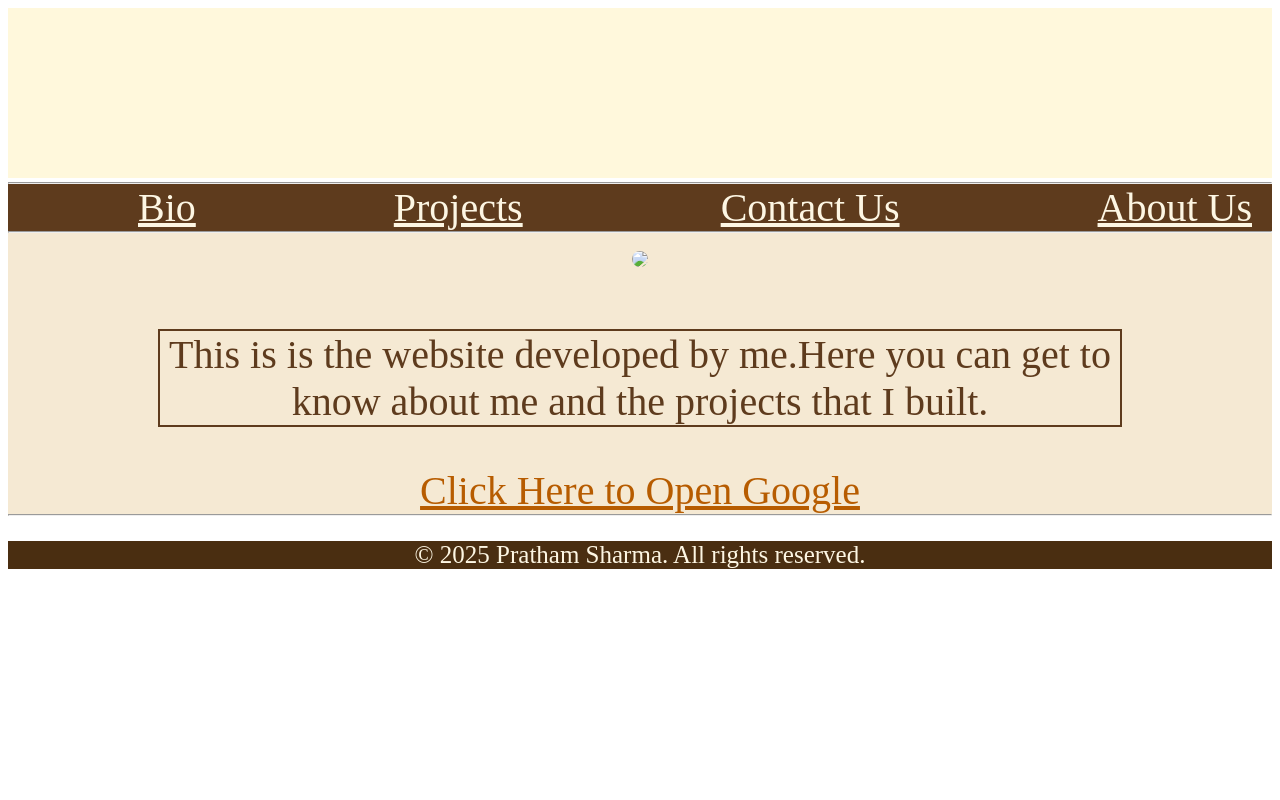
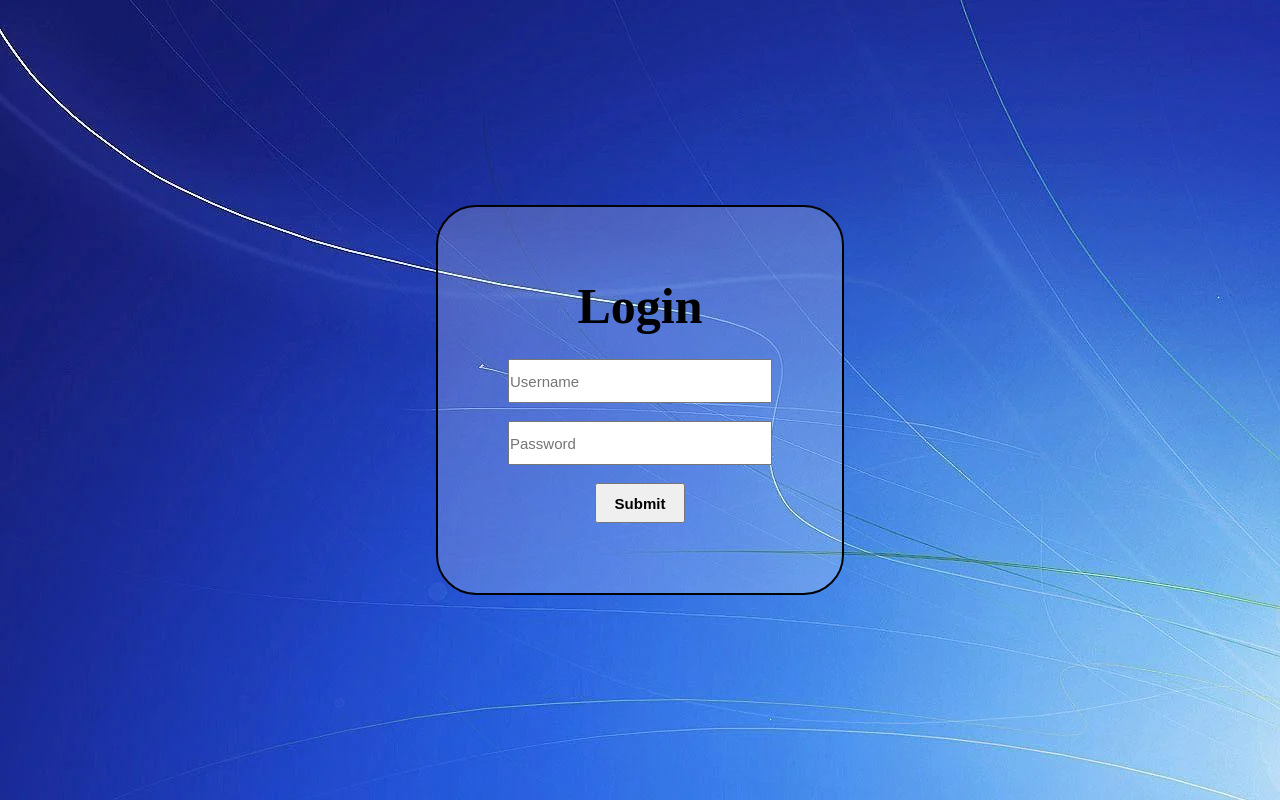
Before and after one commit to Pratham1845/Mywebsite, a plain HTML site: page index.html in a window 1280 px wide. Drawn offline with Linux system fonts and the light colour scheme.

Commit message:
Add files via upload

```diff
--- a/index.html
+++ b/index.html
@@ -3,38 +3,23 @@
 <head>
     <meta charset="UTF-8">
     <meta name="viewport" content="width=device-width, initial-scale=1.0">
-<title>My First Website</title>
-<link rel="stylesheet" href="style.css">
+    <title>Document</title>
+    <link rel="stylesheet" href="styles.css">
 </head>
-<body class="b1">
-<header>
-<marquee behaviour="scroll" direction="up" class="marquee"><h1>WELCOME</h1></marquee>
-<br>
-<hr style="margin: 0%;">
-<nav>
-<div class="nav">
-<a href="bio.html" target="_blank" id="bio">Bio</a>&nbsp;&nbsp;&nbsp;&nbsp;&nbsp;&nbsp;
-<a href="projects.html" target="_blank" id="project">Projects</a>&nbsp;&nbsp;&nbsp;&nbsp;&nbsp;&nbsp;
-<a href="contact.html" target="_blank" id="contact">Contact Us</a>&nbsp;&nbsp;&nbsp;&nbsp;&nbsp;&nbsp;
-<a href="pr.html" target="_blank" id="pr">About Us</a>
-</nav>
-</div>
-<hr style="margin: 0%;">
-</header>
-<main class="main">
-<br>
-<center>
-<img src="images.jpg" style="border-radius:50%">
-</center>
-<br>
-<p id="text">This is is the website developed by me.Here you can get to know about me and the projects that I built.</p>
-<div style="text-align:center;font-size:40px">
-<a href="https://google.com" target="_blank" >Click Here to Open Google</a>
-</div>
-</main>
-<hr style="margin: 0%;">
-<footer class="footer">
-<p>© 2025 Pratham Sharma. All rights reserved.</p>
-</footer>
+<body>
+    <div class="form-container">
+        <form id="form" action="#" method="post">
+            <h1>Login</h1>
+            <label for="username">
+                <input type="text" id="username" name="username" placeholder="Username" required>
+            </label>
+            <br>
+            <label for="password">
+                <input type="password" id="password" name="password" placeholder="Password" required>
+            </label>
+            <br>
+            <button type="submit">Submit</button>
+        </form>
+    </div>
 </body>
 </html>
--- /dev/null
+++ b/styles.css
@@ -0,0 +1,50 @@
+*{
+    margin: 0;
+    padding: 0;
+}
+.form-container{
+    display: flex;
+    flex-direction:column;
+    justify-content:center;
+    align-items:center;
+    height:100vh;
+    background-image: url("image.webp");
+}
+#form{
+    display:flex;
+    flex-direction:column;
+    justify-content: center;
+    align-items: center;
+    border: 2px solid black;
+    padding: 70px;
+    border-radius: 40px;
+    background-color: rgba(255, 255, 255, 0.2);
+}
+h1{
+    text-align:center;
+    font-size: 50px;
+    margin-bottom: 24px;
+}
+#username{
+    height:40px;
+    width:260px;
+    font-size: 15px;
+}
+#password{
+    height:40px;
+    width:260px;
+    font-size: 15px;
+}
+button{
+    height:40px;
+    width:90px;
+    font-size: 15px;
+    font-weight: 550;
+}
+button:hover{
+    background-color: rgba(0, 0, 0, 0.2);
+    cursor: pointer;
+}
+button:active{
+    background-color: rgba(0, 0, 0, 0.4);
+}
```
Also changed, not shown: image.webp (added).
